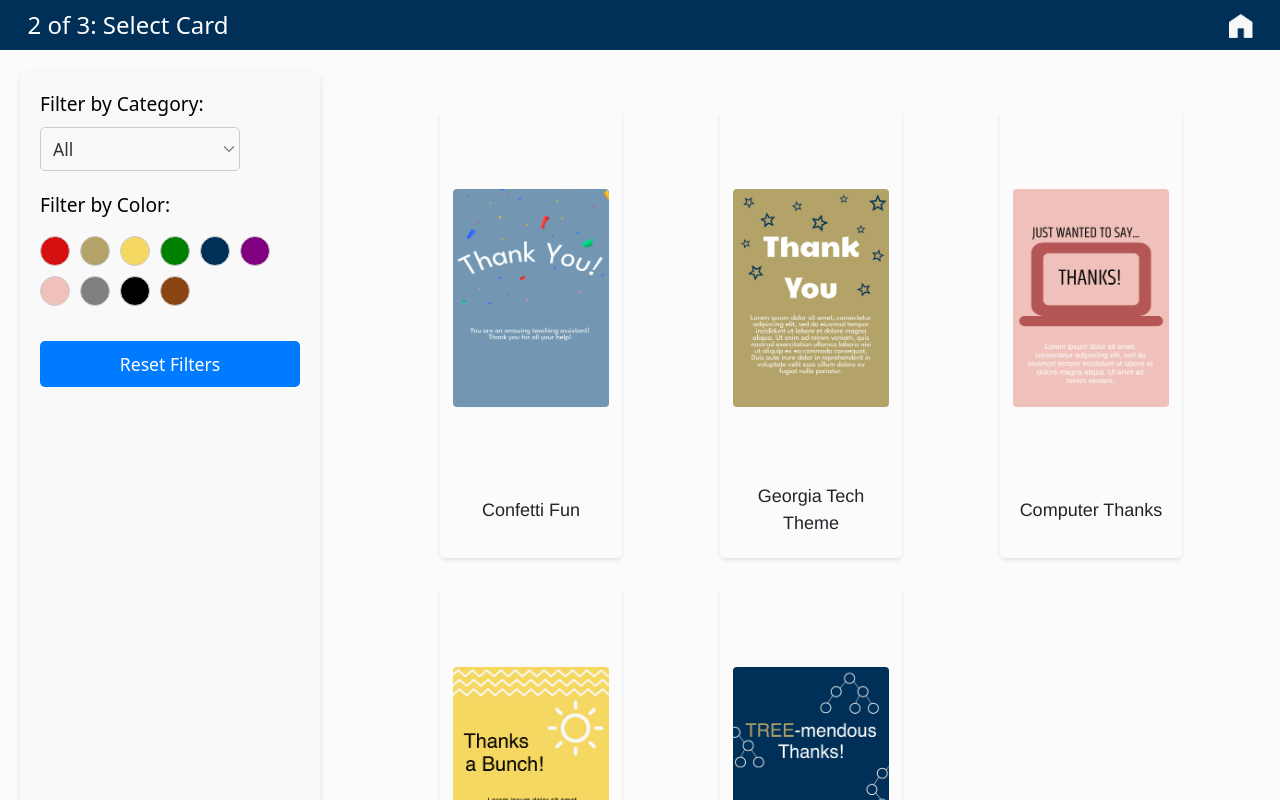
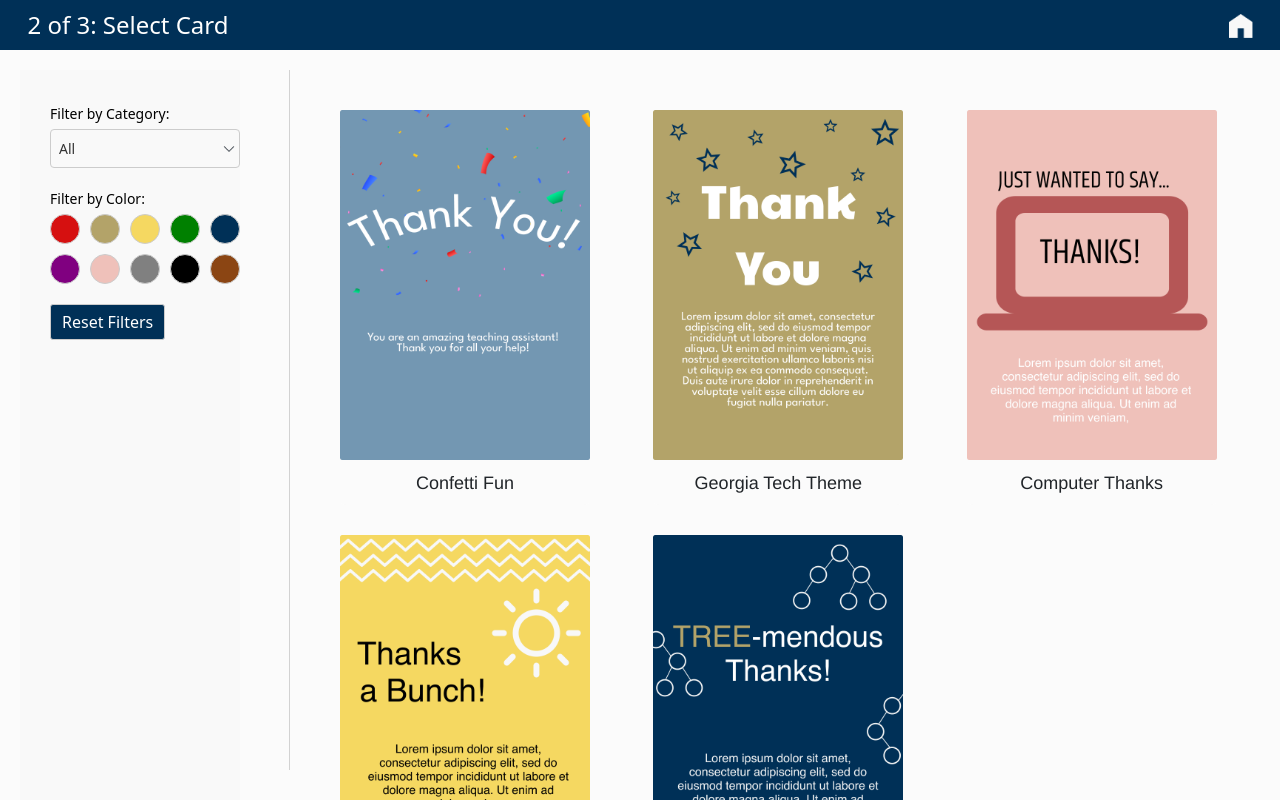
Before and after one commit to CS-3312-Group-1/JIA-5301-Thank-A-TA, a React (Create React App) app in the folder ta-thanks/: page /search in a window 1280 px wide. Shown: the top 800 px of the page. Built offline with nearby package versions, Linux system fonts and the light colour scheme.

Commit message:
fixing overwritten css

```diff
--- /dev/null
+++ b/ta-thanks/src/loginpage.css
@@ -0,0 +1,84 @@
+body {
+            font-family: Arial, sans-serif;
+            background-color: #003057; /* Georgia Tech blue */
+            display: flex;
+            align-items: center;
+            justify-content: center;
+            height: 100vh;
+            color: #ffffff;
+        }
+* {
+            margin: 0;
+            padding: 0;
+            box-sizing: border-box;
+        }
+.login-container {
+            background-color: #f4f4f4;
+            width: 100%;
+            max-width: 400px;
+            padding: 30px;
+            border-radius: 10px;
+            box-shadow: 0px 4px 10px rgba(0, 0, 0, 0.2);
+            text-align: center;
+            color: #333;
+        }
+
+.login-container h1 {
+    color: #003057;
+    margin-bottom: 20px;
+    font-size: 28px;
+    }
+
+.login-container p {
+            color: #666;
+            font-size: 14px;
+            margin-bottom: 20px;
+        }
+.login-container label {
+            display: block;
+            text-align: left;
+            margin-bottom: 5px;
+            font-weight: bold;
+            color: #333;
+        }
+
+.login-container input[type="email"],
+.login-container input[type="password"] {
+            width: 100%;
+            padding: 10px;
+            margin-bottom: 15px;
+            border: 1px solid #ccc;
+            border-radius: 5px;
+            font-size: 16px;
+        }
+
+.login-container input[type="submit"] {
+            width: 100%;
+            padding: 10px;
+            font-size: 16px;
+            font-weight: bold;
+            color: #ffffff;
+            background-color: #b3a369; /* Georgia Tech gold */
+            border: none;
+            border-radius: 5px;
+            cursor: pointer;
+            transition: background-color 0.3s ease;
+        }
+
+.login-container input[type="submit"]:hover {
+            background-color: #a38e3b; /* Slightly darker gold */
+        }
+
+.footer {
+            margin-top: 15px;
+            font-size: 14px;
+            color: #666;
+        }
+.footer a {
+            color: #003057;
+            text-decoration: none;
+        }
+
+.footer a:hover {
+            text-decoration: underline;
+        }
--- a/ta-thanks/src/taInbox.css
+++ b/ta-thanks/src/taInbox.css
@@ -1,5 +1,5 @@
 /* Ensure .main-content is a flex container */
-.main-content {
+.main-contenti {
     display: flex;
     border: none;
     align-items: flex-start; /* Align items to the top */
@@ -9,7 +9,7 @@
 }
 /* If styles are inadequate here, pop this into a LLM to figure out which elements to change*/
 /* Style for the filters section */
-.filters {
+.filtersi {
     flex-shrink: 0; /* Prevent .filters from shrinking */
     width: 300px;
     min-width: 300px; /* Set minimum width to prevent collapsing */
@@ -19,20 +19,20 @@
     box-shadow: 0px 4px 6px rgba(0, 0, 0, 0.1);
 }
 
-.filters::after {
+.filtersi::after {
     content: none; /* Removes the pseudo-element entirely */
     background: none; /* Ensure any background is removed */
 }
 
 /* Increase font size of labels inside .filters */
-.filters label {
+.filtersi label {
     font-size: 1.2rem; /* Larger font for labels */
     margin-bottom: 8px;
     display: block;
 }
 
 /* Increase font size and padding of the select dropdown */
-.filters select {
+.filtersi select {
     font-size: 1.1rem; /* Larger text inside dropdown */
     padding: 8px 12px; /* Increase padding for a larger clickable area */
     width: 100%; /* Make it fill the available width */
@@ -40,7 +40,7 @@
 }
 
 /* Style for the color-options container */
-.color-options {
+.colori-options {
     display: flex;
     flex-wrap: wrap;
     gap: 10px; /* More space between color circles */
@@ -48,7 +48,7 @@
 }
 
 /* Increase size of color circles */
-.color-circle {
+.colori-circle {
     width: 30px; /* Larger width */
     height: 30px; /* Larger height */
     border-radius: 50%;
@@ -56,12 +56,12 @@
 }
 
 /* Selected color circle styling */
-.color-circle.selected {
+.colori-circle.selected {
     border: 3px solid #000; /* Make border thicker for selected color */
 }
 
 /* Increase size and padding of the reset button */
-.reset-filters button {
+.reseti-filters button {
     font-size: 1.1rem;
     padding: 10px 16px; /* Larger padding for button */
     margin-top: 15px; /* Space above the button */
@@ -74,12 +74,12 @@
 }
 
 /* Optional: Style button on hover */
-.reset-filters button:hover {
+.reseti-filters button:hover {
     background-color: #0056b3; /* Darker color on hover */
 }
 
 /* Style for the card-display section */
-.card-display {
+.cardi-display {
     flex: 1; /* Allow .card-display to take up the remaining space */
     display: grid;
     grid-template-columns: repeat(auto-fill, minmax(156px, 1fr)); /* Increased min width to 156px for larger cards */
@@ -88,7 +88,7 @@
 }
 
 /* Style individual cards */
-.card {
+.cardi {
     background-color: #fff;
     padding: 13px; /* Increased padding */
     border-radius: 8px;
@@ -99,7 +99,7 @@
 }
 
 /* Style the card image */
-.card img {
+.cardi img {
     width: 100%; /* Make image fill the card width */
     height: auto; /* Keep aspect ratio */
     max-height: 234px; /* Increased max height to scale image proportionally */
@@ -107,13 +107,13 @@
 }
 
 /* Style the title inside each card */
-.card h3 {
+.cardi h3 {
     font-size: 1.1rem; /* Increased font size for the title */
     margin: 10px 0 6px; /* Adjusted margin for a balanced look */
 }
 
 /* Style category and color text */
-.card p {
+.cardi p {
     font-size: 0.9rem; /* Slightly increased font size */
     margin: 5px 0; /* Slightly increased margin */
 }
--- a/ta-thanks/src/taInbox.js
+++ b/ta-thanks/src/taInbox.js
@@ -42,9 +42,9 @@ function TaInbox() {
                 </div>
             </div>
 
-            <div className="main-content">
+            <div className="main-contenti">
                 {/* Filters Section */}
-                <div className="filters">
+                <div className="filtersi">
                     <div className="filter-container">
                         <label>Filter by Category: </label>
                         <select
@@ -74,7 +74,7 @@ function TaInbox() {
                         </div>
                     </div>
 
-                    <div className="reset-filters">
+                    <div className="reseti-filters">
                         <button onClick={() => {
                             setSelectedCategory('All');
                             setSelectedColor('All');
@@ -85,9 +85,9 @@ function TaInbox() {
                 </div>
 
                 {/* Card Display Section */}
-                <div className="card-display">
+                <div className="cardi-display">
                     {filteredCards.map(card => (
-                        <div key={card._id} className="card">
+                        <div key={card._id} className="cardi">
                             {/*We should be able to render the card.image after pulling from the db*/}
                             <img src={card.image} alt={`${card.title}`} />
                             <h3>{card.title}</h3>
```
Also changed, not shown: ta-thanks/src/loginpage.js (added, +26 -0 lines).
